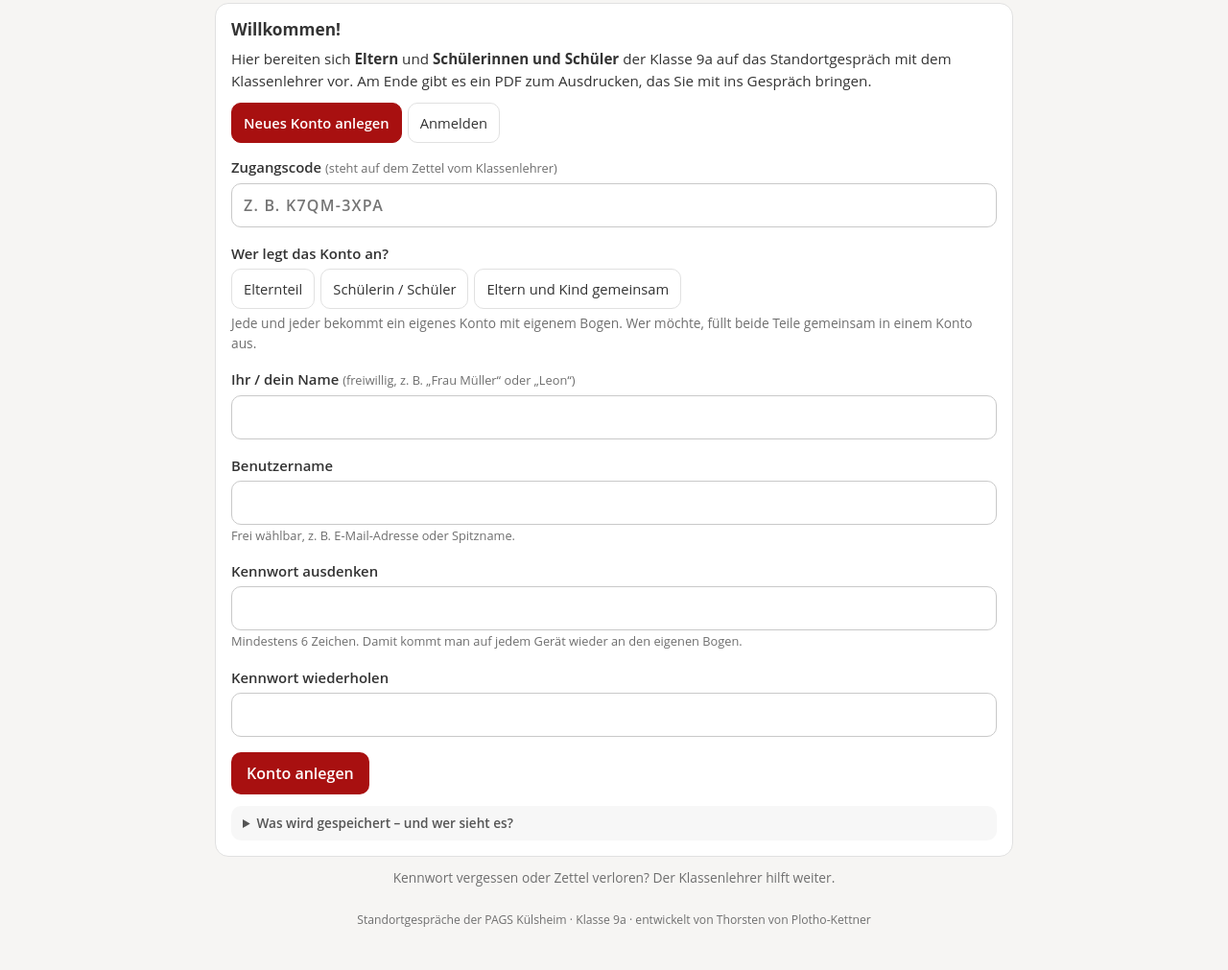
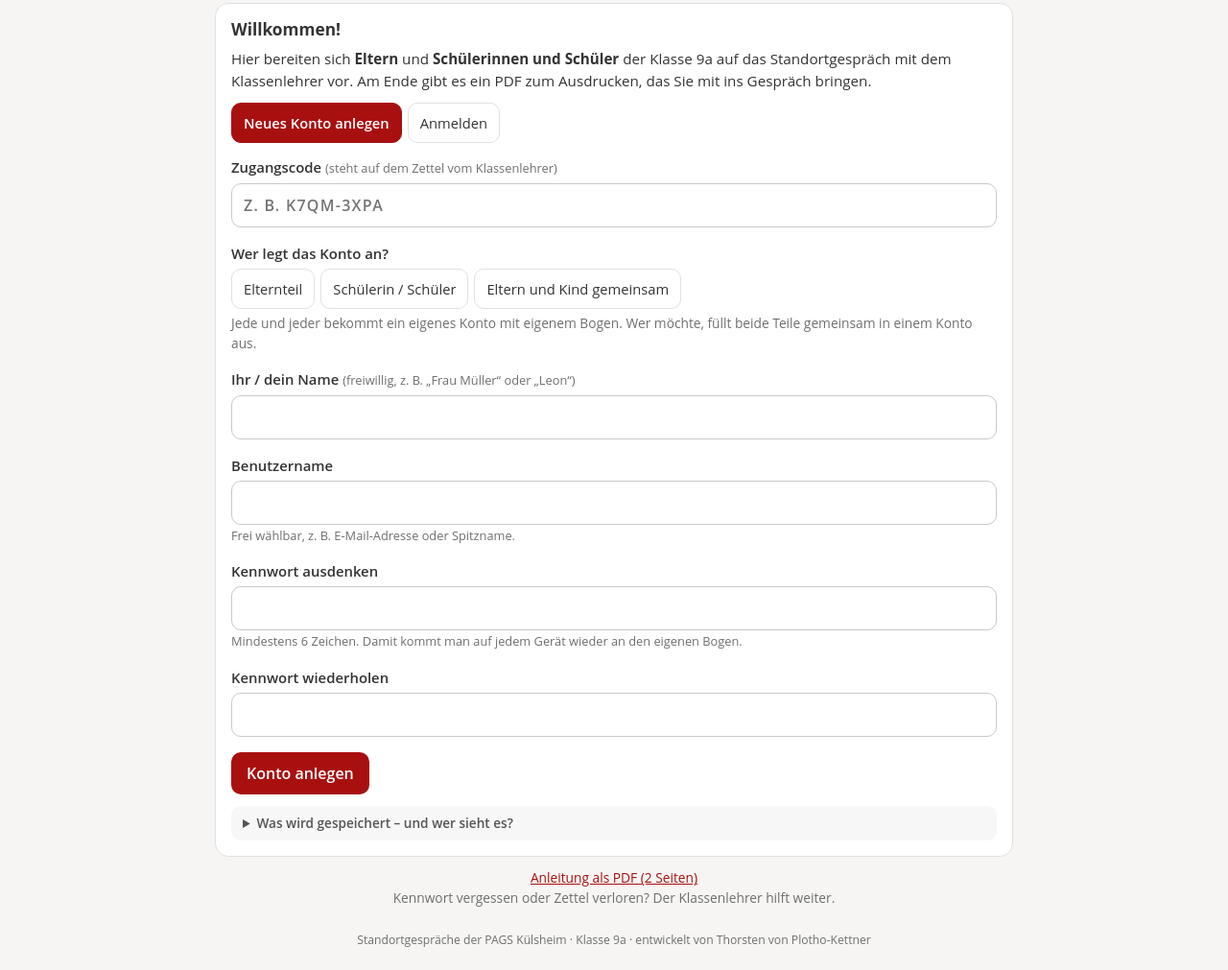
Before and after one commit to ratpoison-de/pags-app, a plain HTML site: page gespraechsvorbereitung/index.html in a window 1280 px wide. Shown: the part 70-1081 px from the top of the page at 96% size. Before the commit the page ends 1060 px from the top, so only its background shows below. Drawn offline with Linux system fonts and the light colour scheme.

Commit message:
Gesprächsvorbereitung: Anleitung für Familien als PDF, verlinkt in App und Lehrerbereich
Co-Authored-By: Claude Opus 5.5 <noreply@anthropic.com>
Claude-Session: https://claude.ai/code/session_01J91ArcGTn9kM661uHZDTfX

```diff
--- a/gespraechsvorbereitung/index.html
+++ b/gespraechsvorbereitung/index.html
@@ -56,7 +56,7 @@
         <p style="margin:8px 0 0">Benutzername, Kennwort (verschlüsselt) und die Antworten im Bogen. Die Antworten sieht nur das eigene Konto. Der Klassenlehrer sieht sie erst, wenn Sie bzw. du am Ende „Vorab für den Klassenlehrer freigeben“ ankreuzen – das ist freiwillig. Eltern sehen den Bogen des Kindes nicht und umgekehrt (außer bei einem gemeinsamen Konto). Die Daten liegen in einer passwortgeschützten Datenbank mit Serverstandort Frankfurt. Das Konto lässt sich jederzeit selbst löschen.</p>
       </details>
     </div>
-    <p class="muted" style="text-align:center">Kennwort vergessen oder Zettel verloren? Der Klassenlehrer hilft weiter.</p>
+    <p class="muted" style="text-align:center"><a href="Anleitung_Standortgespraech_vorbereiten.pdf" target="_blank" rel="noopener">Anleitung als PDF (2 Seiten)</a><br>Kennwort vergessen oder Zettel verloren? Der Klassenlehrer hilft weiter.</p>
   </section>
 
   <div id="hinweis" class="msg gut hidden" role="status"></div>
```
Also changed, not shown: gespraechsvorbereitung/lehrer.html (+1 -1 lines), 2 other files.
